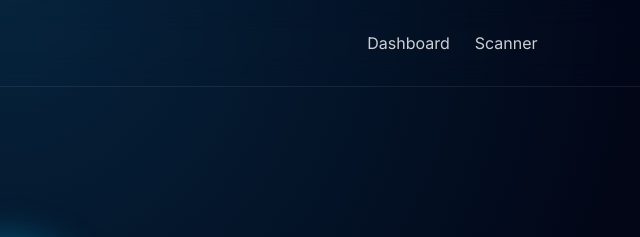
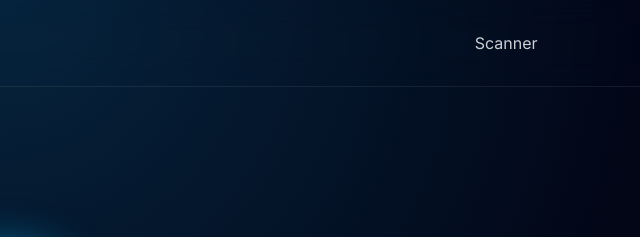
Before and after one commit to Kaagaaz/SpectraGuard, a plain HTML site: page report.html in a window 1280 px wide. Shown: the top 237 px of the page, 640-1280 px from the left. Drawn offline with Linux system fonts and the light colour scheme.

Commit message:
Update report.html

```diff
--- a/report.html
+++ b/report.html
@@ -31,10 +31,6 @@ SPECTRA GUARD
 
 
 <nav>
-
-<a href="dashboard.html">
-Dashboard
-</a>
 
 
 <a href="index.html">
```
